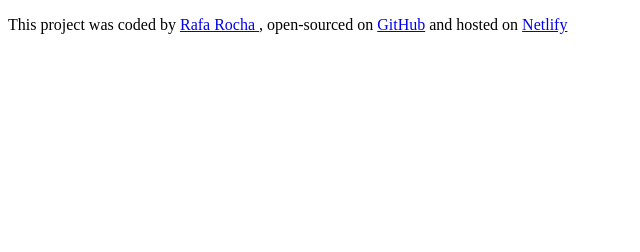
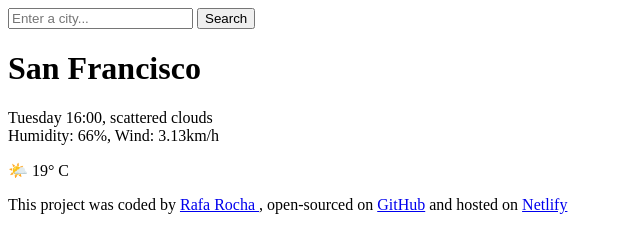
Before and after one commit to RafaORocha/The-weather-app, a plain HTML site: page index.html in a window 1280 px wide. Shown: the whole page, without its empty margins (0-640 px from the left). Drawn offline with Linux system fonts and the light colour scheme.

Commit message:
Added basic HTML

```diff
--- a/index.html
+++ b/index.html
@@ -6,6 +6,24 @@
     <title>Weather App</title>
   </head>
   <body>
+    <header>
+      <form>
+        <input type="search" placeholder="Enter a city..." required />
+        <input type="submit" value="Search" />
+      </form>
+    </header>
+    <main>
+      <div>
+        <h1>San Francisco</h1>
+        <p>
+          Tuesday 16:00, scattered clouds
+          <br />
+          Humidity: 66%, Wind: 3.13km/h
+        </p>
+      </div>
+      <div> 🌤️ 19° C</div>
+    </main>
+
     <footer>
       <p>
         This project was coded by
@@ -14,7 +32,8 @@
         <a href="https://github.com/RafaORocha/The-weather-app" target="_blank"
           >GitHub</a
         >
-        and hosted on <a href="https://meteogroup.netlify.app/" target="_blank">Netlify</a>
+        and hosted on
+        <a href="https://meteogroup.netlify.app/" target="_blank">Netlify</a>
       </p>
     </footer>
   </body>
```
